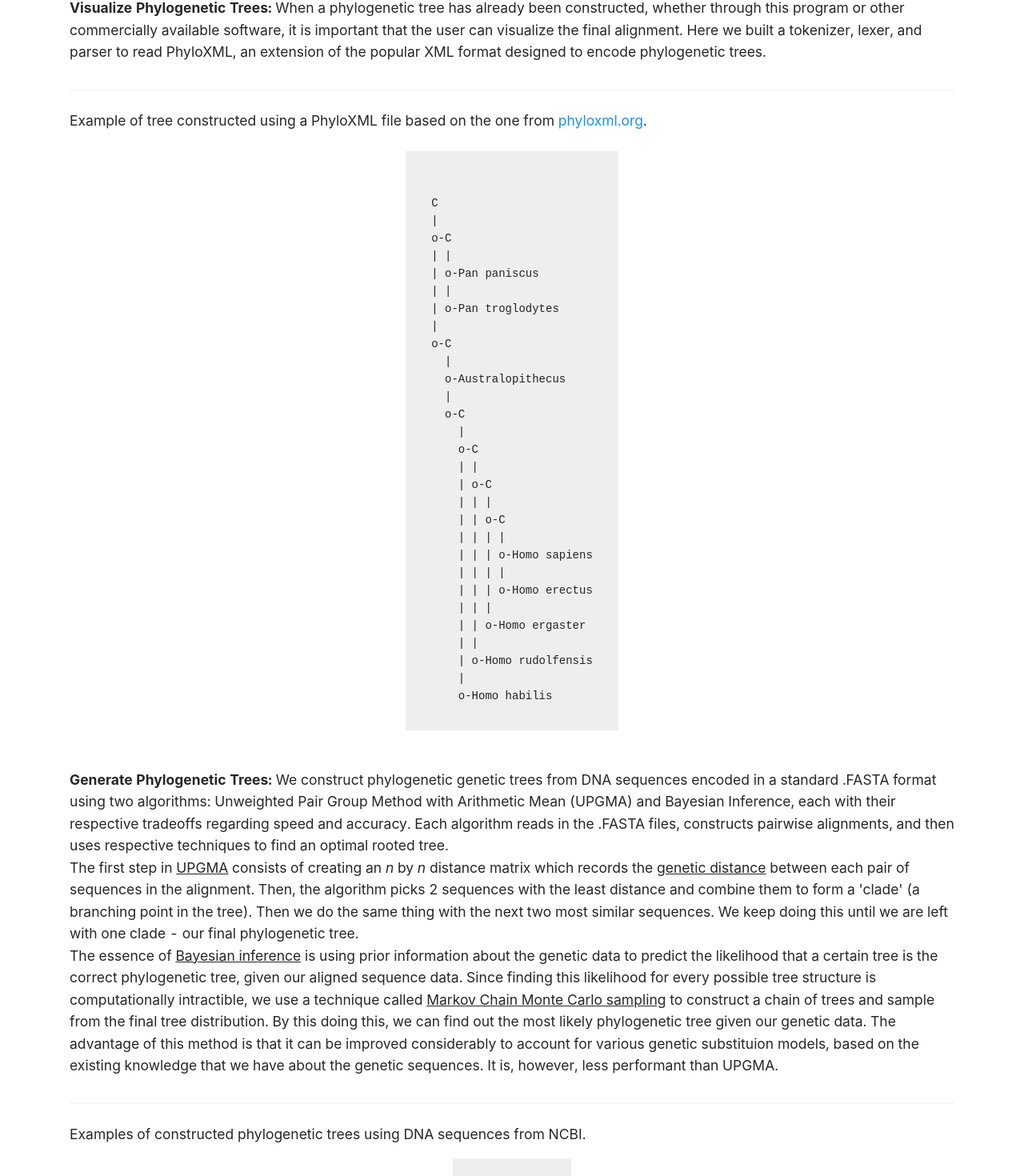
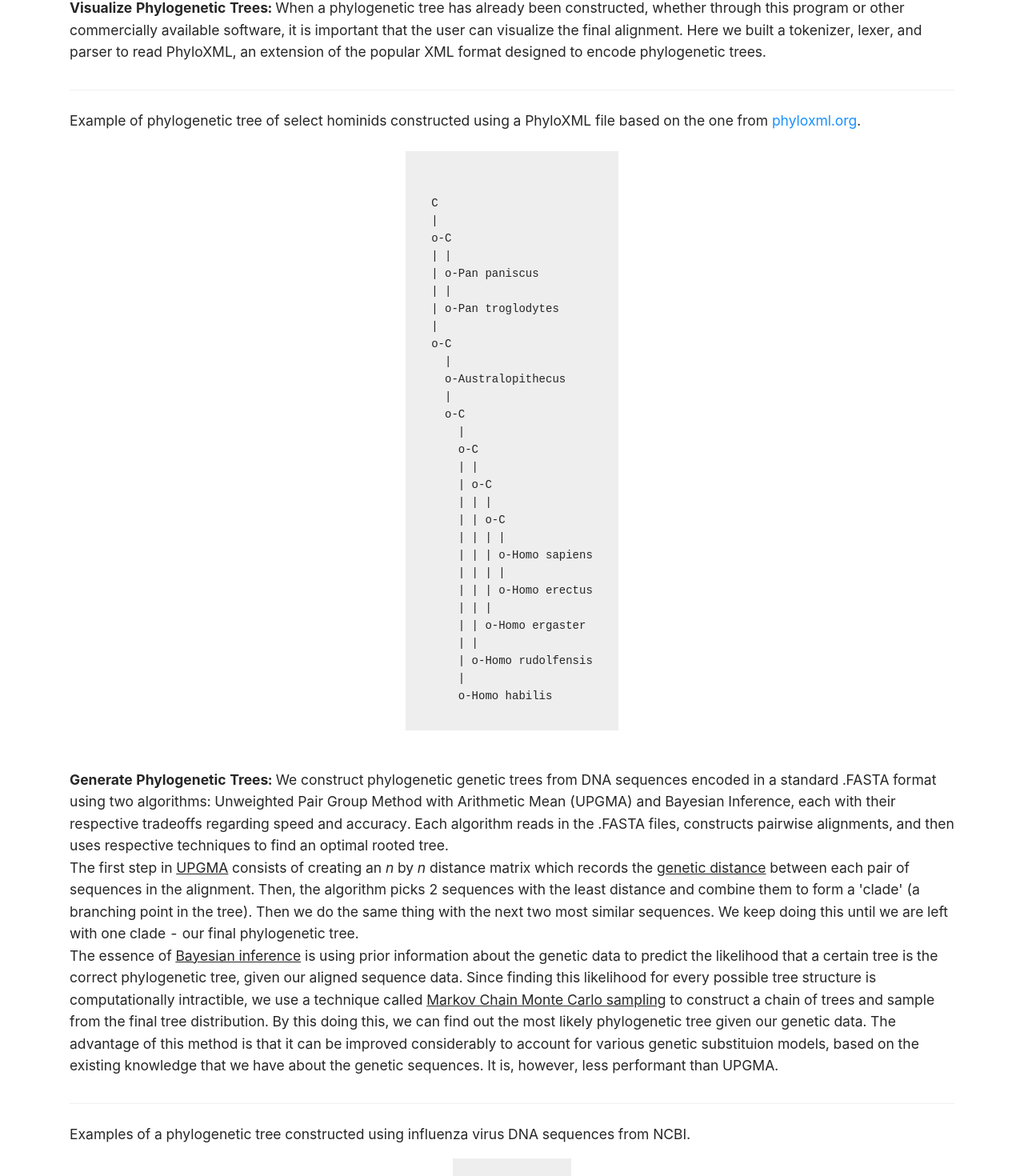
Before and after one commit to VF-S/phylo-lib-web, a React (Create React App) app: page /#/ in a window 1280 px wide. Shown: the part 1856-3326 px from the top of the page at 80% size. Built offline with nearby package versions, Linux system fonts and the light colour scheme; what bs-platform would draw is missing.

Commit message:
Add some details to home page examples

```diff
--- a/src/components/HomeContent.js
+++ b/src/components/HomeContent.js
@@ -154,8 +154,8 @@ export default function HomeContents() {
             </h3>
             <Divider />
             <h3>
-              Example of tree constructed using a PhyloXML file based on the one
-              from{' '}
+              Example of phylogenetic tree of select hominids constructed using
+              a PhyloXML file based on the one from{' '}
               <a
                 href="http://phyloxml.org/archaeopteryx-js/phyloxml_trees/multiple_support.xml"
                 target="_blank"
@@ -227,8 +227,8 @@ export default function HomeContents() {
           </Row>
           <Divider />
           <h3>
-            Examples of constructed phylogenetic trees using DNA sequences from
-            NCBI.
+            Examples of a phylogenetic tree constructed using influenza virus
+            DNA sequences from NCBI.
           </h3>
           <Row justify="center">
             <div className="ascii-example-container">
```
